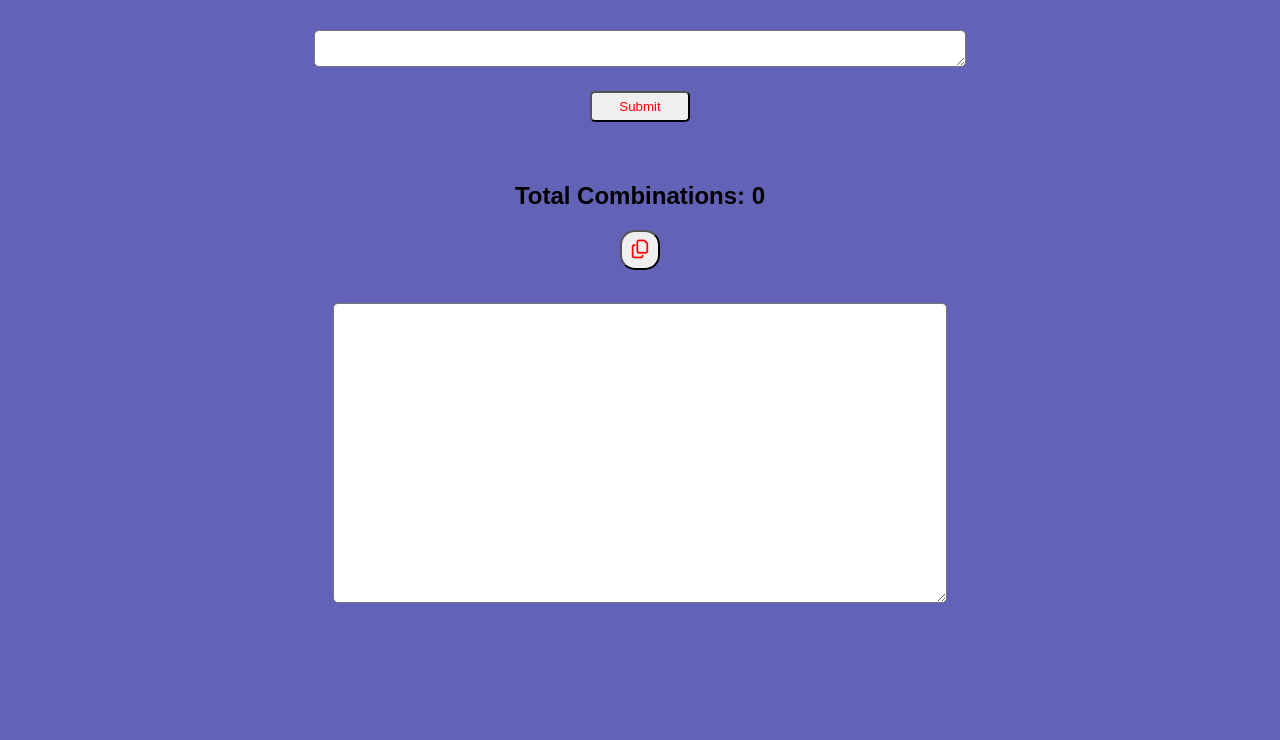
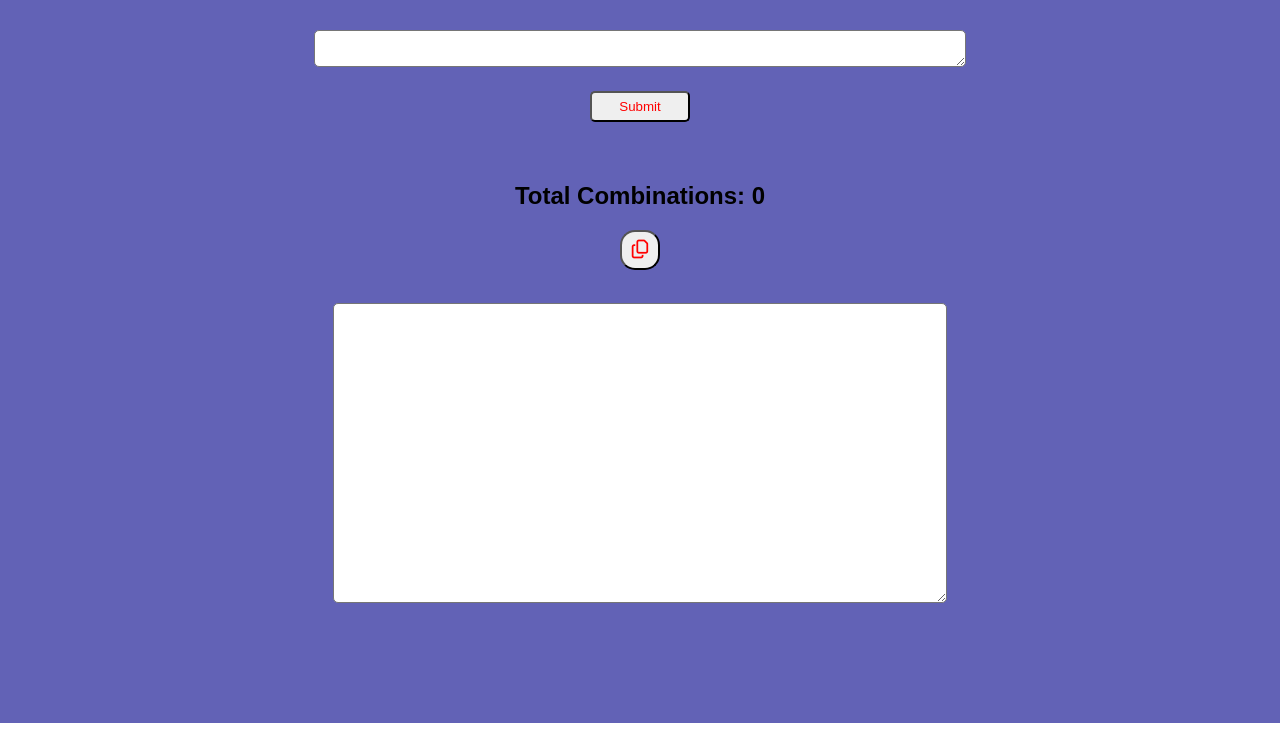
Before and after one commit to Satishkumarverma/Combinations, a plain HTML site: page index.html in a window 1280 px wide. Shown: the part 60-800 px from the top of the page. Drawn offline with Linux system fonts and the light colour scheme.

Commit message:
Update style.css

```diff
--- a/style.css
+++ b/style.css
@@ -7,7 +7,7 @@
 
 .box {
     width: 100%;
-    height: 100vh;
+    height: auto;
     background-color: rgb(98 98 182);
     padding: 20px 20%;
     text-align: center;
@@ -63,4 +63,5 @@
     overflow-y: scroll;
     overflow-x: scroll;
     white-space: nowrap;
+    margin-bottom: 100px;
 }
```
